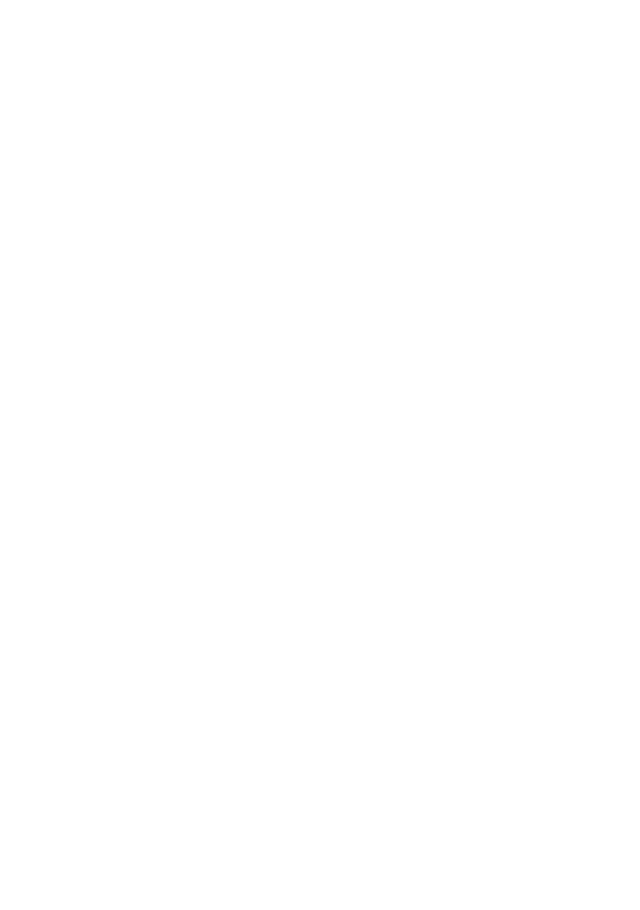
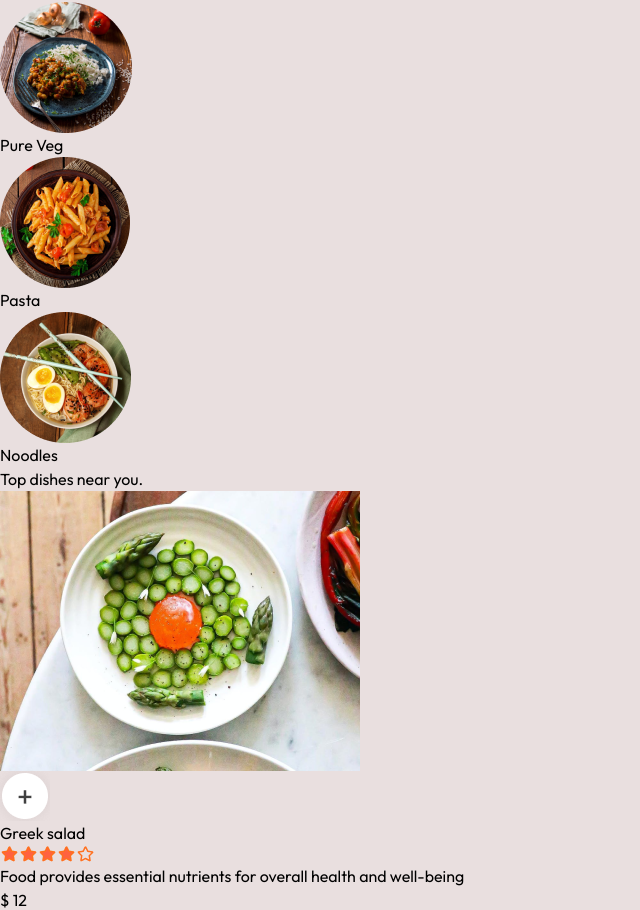
Before and after one commit to samarpansarkar/MERN-foodApp, a React (Vite) app in the folder frontend/: page / in a window 1280 px wide. Shown: the part 1104-2014 px from the top of the page, without its empty margins (0-640 px from the left). Before the commit the page ends 800 px from the top, so only its background shows below. Built offline with nearby package versions, Linux system fonts and the light colour scheme.

Commit message:
Adding food list and context.

```diff
--- a/frontend/src/assets/assets.js
+++ b/frontend/src/assets/assets.js
@@ -84,34 +84,43 @@
 
 export const menu_list = [
     {
+        id: '1',
         menu_name: "Salad",
         menu_image: menu_1
     },
     {
+        id: '2',
         menu_name: "Rolls",
         menu_image: menu_2
     },
     {
+        id: '3',
         menu_name: "Deserts",
         menu_image: menu_3
     },
     {
+        id: '4',
         menu_name: "Sandwich",
         menu_image: menu_4
     },
     {
+        id: '5',
         menu_name: "Cake",
         menu_image: menu_5
     },
     {
+        id: '6',
         menu_name: "Pure Veg",
         menu_image: menu_6
     },
     {
+        id: '7',
         menu_name: "Pasta",
         menu_image: menu_7
     },
     {
+
+        id: '8',
         menu_name: "Noodles",
         menu_image: menu_8
     }]
--- a/frontend/src/components/ExploreMenu/ExploreMenu.jsx
+++ b/frontend/src/components/ExploreMenu/ExploreMenu.jsx
@@ -1,10 +1,20 @@
-import React from 'react'
+import { menu_list } from "../../assets/assets"
 
-const ExploreMenu = () => {
+const ExploreMenu = ({ category, setCategory }) => {
+    console.log(category);
     return (
-        <div>
-
-        </div>
+        <div className="flex-col text-gray-700 border border-orange-300 my-4 p-1 rounded-md" id="explore-menu">
+            <h1 className="text-orange-600  text-3xl underline text-center">Explore our menu</h1>
+            <p className="max-w-[60%] my-3"> Choose form a diverse menu featuring a delectable array of dishes. Our mission is to satisfy your craving and elevate your dining experience, one delicious meal at a time.</p>
+            <div className="flex justify-between items-center gap-3 text-center m-5 h-50 rounded-2xl p-1">
+                {menu_list.map((item) => {
+                    return (<div key={item.id} onClick={() => setCategory(item.menu_name)} className="p-2 bg-gray-100 items-center text-center text-orange-500 text-lg flex flex-col w-64 h-fit border border-red-200 rounded-full cursor-pointer">
+                        < img src={item.menu_image} alt="" />
+                        <p>{item.menu_name}</p>
+                    </div>)
+                })}
+            </div>
+        </div >
     )
 }
 
--- /dev/null
+++ b/frontend/src/components/FoodDisplay/FoodDisplay.jsx
@@ -0,0 +1,22 @@
+import React, { useContext } from 'react'
+import { StoreContext } from '../../context/StoreContext';
+import FoodItem from './FoodItem';
+
+const FoodDisplay = ({ category }) => {
+    const { food_list } = useContext(StoreContext)
+    return (
+        <div className='mt-8' id='food-display'>
+            <h2 className='font-bold text-2xl mb-6 text-orange-500'>Top dishes near you.</h2>
+            <div className='grid grid-flow-row-dense grid-cols-5 bg-orange-500 justify-between'>
+                {food_list.map((item) => {
+                    if (category === "All" || category === item.category) {
+                        return <FoodItem key={item._id} id={item._id} name={item.name} description={item.description} price={item.price} image={item.image} />
+                    }
+
+                })}
+            </div>
+        </div>
+    )
+}
+
+export default FoodDisplay
--- /dev/null
+++ b/frontend/src/components/FoodDisplay/FoodItem.jsx
@@ -0,0 +1,33 @@
+import React, { useContext } from 'react'
+import { assets } from '../../assets/assets'
+import { StoreContext } from '../../context/StoreContext'
+
+const FoodItem = ({ id, name, price, description, image }) => {
+    const { cartItems, addToCart, removeFromCart } = useContext(StoreContext)
+    return (
+        <div className='m-4 gap-3  text-orange-500 bg-gray-200  rounded-lg hover:bg-gray-400 hover:text-white'>
+            <div className=''>
+                <img src={image} alt={name} className='hover:scale-110 rounded-t-xl hover:rounded-xl' />
+                {!cartItems[id] ?
+                    <img onClick={() => addToCart(id)} src={assets.add_icon_white} alt='' className='m-2' />
+                    :
+                    <div className='m-3 flex gap-4'>
+                        <img onClick={() => removeFromCart(id)} src={assets.remove_icon_red} alt='' />
+                        <p className='text-center p-1 bg-orange-300 h-auto w-6 rounded-lg'>{cartItems[id]}</p>
+                        <img onClick={() => addToCart(id)} src={assets.add_icon_green} alt='' />
+                    </div>}
+            </div>
+            <div className='flex flex-col gap-2 px-2 m-2'>
+                <div className='flex-cols justify-between '>
+                    <p className='font-bold text-xl text-orange-600'>{name}</p>
+                    <img src={assets.rating_starts} alt='rating' className='p-1' />
+                </div>
+                <p className=''>{description}</p>
+                <p className='text-center font-extrabold text-xl'>$ {price}</p>
+            </div>
+
+        </div>
+    )
+}
+
+export default FoodItem
--- /dev/null
+++ b/frontend/src/context/StoreContext.jsx
@@ -0,0 +1,43 @@
+import { createContext, useEffect, useState } from "react";
+import { food_list } from "../assets/assets";
+
+
+export const StoreContext = createContext(null);
+
+const StoreContextProvider = (props) => {
+    const [cartItems, setCartItems] = useState({});
+
+    const addToCart = (itemId) => {
+        if (!cartItems[itemId]) {
+            setCartItems(prev => ({ ...prev, [itemId]: 1 }))
+        }
+        else {
+            setCartItems(prev => ({ ...prev, [itemId]: prev[itemId] + 1 }))
+        }
+    }
+    const removeFromCart = (itemId) => {
+        setCartItems(prev => ({ ...prev, [itemId]: prev[itemId] - 1 }))
+    }
+
+    useEffect(() => {
+        console.log(cartItems);
+    }
+        ,
+        [cartItems])
+
+    const contextValue = {
+        food_list,
+        cartItems,
+        setCartItems,
+        addToCart,
+        removeFromCart
+
+    }
+    return (
+        <StoreContext.Provider value={contextValue}>
+            {props.children}
+        </StoreContext.Provider>
+    )
+}
+
+export default StoreContextProvider;
--- a/frontend/src/index.css
+++ b/frontend/src/index.css
@@ -12,6 +12,7 @@
 }
 body {
   min-height: 100vh;
+  background-color: rgb(233, 223, 223);
 }
 a {
   text-decoration: none;
--- a/frontend/src/main.jsx
+++ b/frontend/src/main.jsx
@@ -3,9 +3,13 @@
 import App from './App.jsx'
 import './index.css'
 import { BrowserRouter } from 'react-router-dom'
+import StoreContextProvider from './context/StoreContext.jsx'
+import Navbar from './components/Navbar/Navbar.jsx'
 
 ReactDOM.createRoot(document.getElementById('root')).render(
   <BrowserRouter>
-    <App />
+    <StoreContextProvider>
+      <App />
+    </StoreContextProvider>
   </BrowserRouter>,
 )
--- a/frontend/src/pages/Home/HomePage.jsx
+++ b/frontend/src/pages/Home/HomePage.jsx
@@ -1,9 +1,15 @@
+import { useState } from "react"
+import ExploreMenu from "../../components/ExploreMenu/ExploreMenu"
 import Header from "../../components/Header/Header"
+import FoodDisplay from "../../components/FoodDisplay/FoodDisplay"
 
 const HomePage = () => {
+    const [category, setCategory] = useState("All")
     return (
         <div className="pt-4">
             <Header />
+            <ExploreMenu category={category} setCategory={setCategory} />
+            <FoodDisplay category={category} />
         </div>
     )
 }
```
